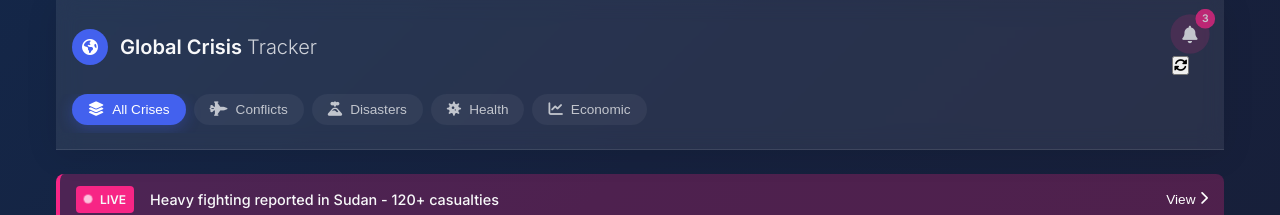
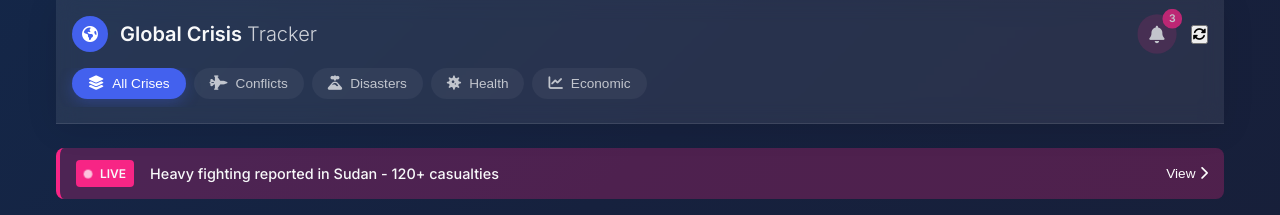
Before and after one commit to Sudip460/GlobalCrisis, a plain HTML site: page frontend/index.html in a window 1280 px wide. Shown: the top 215 px of the page. Drawn offline with Linux system fonts and the light colour scheme.

Commit message:
mini changes

```diff
--- a/frontend/style.css
+++ b/frontend/style.css
@@ -75,19 +75,30 @@ body {
     top: 0;
     z-index: 100;
     padding: 1rem 0;
+    width: 100%; /* Ensures it spans the full width of the viewport */
+    left: 0; /* Aligns it to the left edge */
+    margin: 0; /* Removes any default margin */
 }
 
 .header-content {
     display: flex;
     justify-content: space-between;
     align-items: center;
-    padding: 0 1rem;
+    padding: 0;
 }
 
 .logo {
     display: flex;
     align-items: center;
     gap: 0.75rem;
+    padding-left: 1rem;
+}
+
+.header-actions {
+    display: flex;
+    align-items: center;
+    gap: 1rem;
+    padding-right: 1rem; /* Add padding to the right side of the buttons */
 }
 
 .logo-icon {
```
